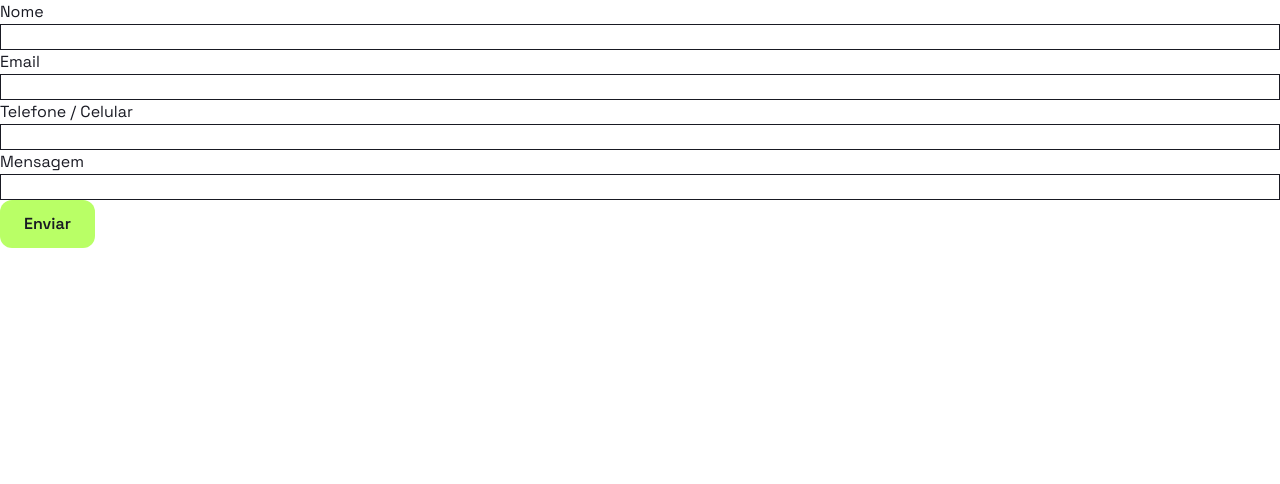
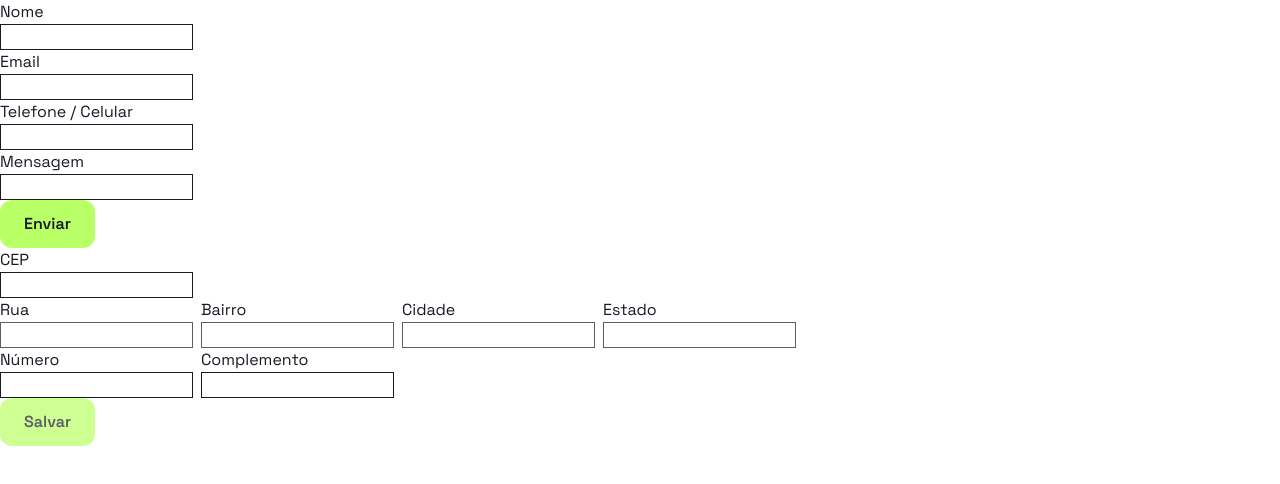
Before and after one commit to felipeamignone/portifolio-frontend, an Angular app: page /interativo in a window 1280 px wide. Shown: the top 484 px of the page. Built offline with nearby package versions, Linux system fonts and the light colour scheme; what tailwindcss-animated would draw is missing.

Commit message:
feat: create addres fields

```diff
--- a/src/app/components/address-form/address-form.html
+++ b/src/app/components/address-form/address-form.html
@@ -1 +1,65 @@
-<p>address-form works!</p>
+<form #addressForm="ngForm" (ngSubmit)="onSubmit()">
+  <div class="flex gap-2">
+    <div class="flex flex-col">
+      <label for="cep">CEP</label>
+      <input
+        id="cep"
+        class="border"
+        required
+        [(ngModel)]="model.cep"
+        name="cep"
+        (blur)="onConsultCep()"
+      />
+    </div>
+  </div>
+
+  <div class="flex gap-2">
+    <div class="flex flex-col">
+      <label for="streetName">Rua</label>
+      <input
+        id="streetName"
+        class="border"
+        disabled
+        [(ngModel)]="model.streetName"
+        name="streetName"
+      />
+    </div>
+
+    <div class="flex flex-col">
+      <label for="neighborhood">Bairro</label>
+      <input
+        id="neighborhood"
+        class="border"
+        disabled
+        [(ngModel)]="model.neighborhood"
+        name="neighborhood"
+      />
+    </div>
+
+    <div class="flex flex-col">
+      <label for="city">Cidade</label>
+      <input id="city" class="border" disabled [(ngModel)]="model.city" name="city" />
+    </div>
+
+    <div class="flex flex-col">
+      <label for="state">Estado</label>
+      <input id="state" class="border" disabled [(ngModel)]="model.state" name="state" />
+    </div>
+  </div>
+
+  <div class="flex gap-2">
+    <div class="flex flex-col">
+      <label for="number">Número</label>
+      <input id="number" class="border" [(ngModel)]="model.number" name="number" />
+    </div>
+
+    <div class="flex flex-col">
+      <label for="complement">Complemento</label>
+      <input id="complement" class="border" [(ngModel)]="model.complement" name="complement" />
+    </div>
+  </div>
+
+  <button type="submit" class="btn-primary" [disabled]="!addressForm.valid || isLoading()">
+    Salvar
+  </button>
+</form>
--- a/src/app/components/address-form/address-form.ts
+++ b/src/app/components/address-form/address-form.ts
@@ -1,9 +1,30 @@
-import { Component } from '@angular/core';
+import { Component, signal } from '@angular/core';
+import { FormsModule } from '@angular/forms';
+import { AddressFormModel } from './form-model';
 
 @Component({
   selector: 'app-address-form',
-  imports: [],
+  imports: [FormsModule],
   templateUrl: './address-form.html',
   styleUrl: './address-form.css',
 })
-export class AddressForm {}
+export class AddressForm {
+  model = new AddressFormModel('', '', '', '', '', '', '');
+  isLoading = signal<boolean>(false);
+
+  onConsultCep() {
+    this.isLoading.set(true);
+    console.log(`Consultando CEP: ${this.model.cep}`);
+    setTimeout(() => {
+      this.isLoading.set(false);
+    }, 2000);
+  }
+
+  onSubmit() {
+    this.isLoading.set(true);
+    console.log({ data: this.model });
+    setTimeout(() => {
+      this.isLoading.set(false);
+    }, 2000);
+  }
+}
--- /dev/null
+++ b/src/app/components/address-form/form-model.ts
@@ -0,0 +1,11 @@
+export class AddressFormModel {
+    constructor (
+        public cep: string,
+        public streetName: string,
+        public number: string,
+        public neighborhood: string,
+        public city: string,
+        public state: string,
+        public complement: string,
+    ) {}
+}
--- a/src/app/pages/interactive/interactive.html
+++ b/src/app/pages/interactive/interactive.html
@@ -1 +1,2 @@
 <app-contact-form />
+<app-address-form />
--- a/src/app/pages/interactive/interactive.ts
+++ b/src/app/pages/interactive/interactive.ts
@@ -1,9 +1,10 @@
 import { Component } from '@angular/core';
 import { ContactForm } from '../../components/contact-form/contact-form';
+import { AddressForm } from '../../components/address-form/address-form';
 
 @Component({
   selector: 'app-interactive',
-  imports: [ContactForm],
+  imports: [ContactForm, AddressForm],
   templateUrl: './interactive.html',
   styleUrl: './interactive.css',
 })
--- a/src/styles.css
+++ b/src/styles.css
@@ -16,13 +16,18 @@
     color: var(--color-dark);
   }
 
+  button, input {
+    width: fit-content;
+  }
+
   button:hover {
     cursor: pointer;
     opacity: 0.9;
     scale: 1.1;
   }
 
-  button:disabled {
+  button:disabled,
+  input:disabled {
     cursor: not-allowed;
     opacity: 0.7;
     scale: 1;
```
